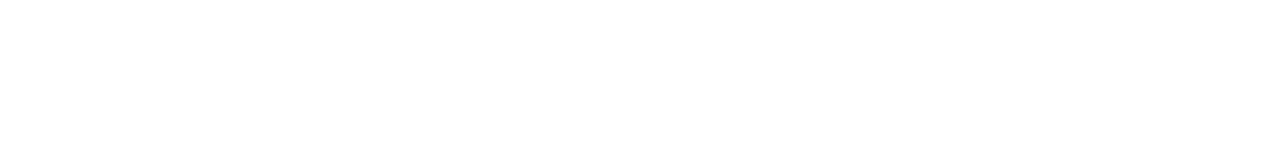
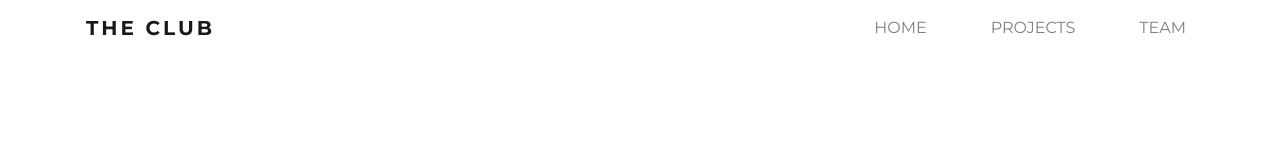
Before and after one commit to vn-ki/technical-individual, a plain HTML site: page index.html in a window 1280 px wide. Drawn offline with nearby package versions, Linux system fonts and the light colour scheme.

Commit message:
added navigation bar

```diff
--- /dev/null
+++ b/css/navbar.css
@@ -0,0 +1,11 @@
+.navbar-brand{
+  color: black;
+  font-family: 'Montserrat', sans-serif;
+  font-weight: bold;
+  letter-spacing: 0.15em;
+}
+
+.nav-link {
+  color: black;
+  font-family: 'Montserrat', sans-serif;
+}
--- a/index.html
+++ b/index.html
@@ -3,22 +3,43 @@
 
 <head>
     <title>Title</title>
-    <!-- Required meta tags -->
-    <meta charset="utf-8">
-    <meta name="viewport" content="width=device-width, initial-scale=1, shrink-to-fit=no">
+    <!-- Required meta class="nav-link" tags -->
+    <meta class="nav-link" charset="utf-8">
+    <meta class="nav-link" name="viewport" content="width=device-width, initial-scale=1, shrink-to-fit=no">
 
     <!-- Bootstrap CSS -->
     <link rel="stylesheet" href="vendor/bootstrap/css/bootstrap.css">
+    <link rel="stylesheet" href="css/navbar.css">
+    <link href="https://fonts.googleapis.com/css?family=Montserrat:400,700|Open+Sans" rel="stylesheet">
 </head>
 
 <body>
-
-    <!-- Optional JavaScript -->
+    <div class="container-fluid">
+        <nav class="navbar navbar-expand-sm navbar-light container">
+            <a class="navbar-brand" href="#">THE CLUB</a>
+            <button class="navbar-toggler" type="button" data-toggle="collapse" data-target="#collapsibleNavbar">
+                <span class="navbar-toggler-icon"></span>
+            </button>
+            <div class="collapse navbar-collapse" id="collapsibleNavbar">
+                <ul class="navbar-nav ml-auto">
+                    <li class="nav-item mr-5">
+                        <a class="nav-link" href="#">HOME</a>
+                    </li>
+                    <li class="nav-item mr-5">
+                        <a class="nav-link" href="#">PROJECTS</a>
+                    </li>
+                    <li class="nav-item">
+                        <a class="nav-link" href="#">TEAM</a>
+                    </li>
+                </ul>
+            </div>
+        </nav>
+    </div>
+    <script src="vendor/vue/vue.js"></script>
     <!-- jQuery first, then Popper.js(already included in bootstrap.bundle), then Bootstrap JS -->
-    <script src="https://code.jquery.com/jquery-3.2.1.slim.min.js" integrity="sha384-KJ3o2DKtIkvYIK3UENzmM7KCkRr/rE9/Qpg6aAZGJwFDMVNA/GpGFF93hXpG5KkN"
-        crossorigin="anonymous"></script>
-    <script src="vendor/bootstrap/js/bootstrap.bundle.js"></script>
-    <script src="vendor/vue/vue.js"></script>
+    <script src="https://ajax.googleapis.com/ajax/libs/jquery/3.3.1/jquery.min.js"></script>
+    <script src="https://cdnjs.cloudflare.com/ajax/libs/popper.js/1.14.0/umd/popper.min.js"></script>
+    <script src="vendor/bootstrap/js/bootstrap.js"></script>
 </body>
 
 </html>
```
